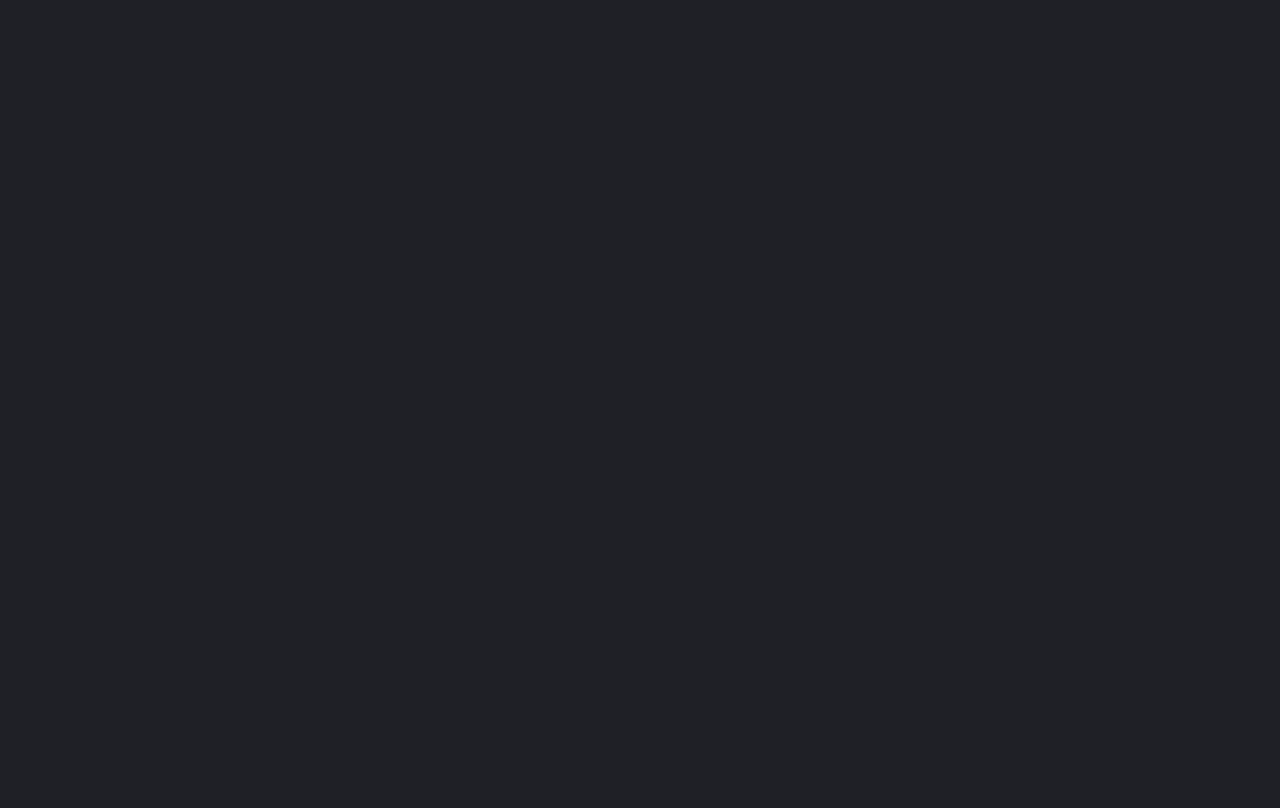
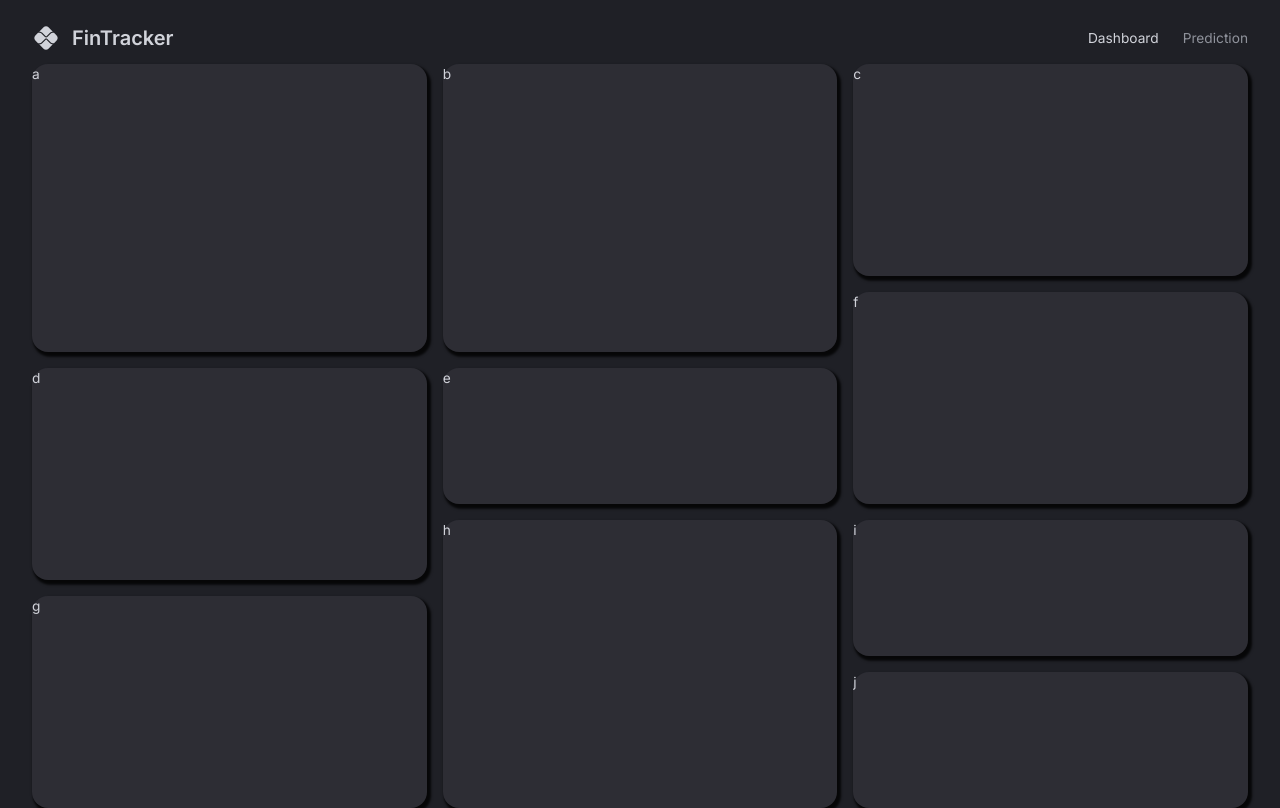
Before and after one commit to pankaj-404/MERN-Finance-Dashboard, a React (Vite) app in the folder client/: page / in a window 1280 px wide. Built offline with nearby package versions, Linux system fonts and the light colour scheme.

Commit message:
Created base structure of application

```diff
--- a/client/src/App.tsx
+++ b/client/src/App.tsx
@@ -1,15 +1,30 @@
 import { createTheme } from "@mui/material/styles";
-import { CssBaseline, ThemeProvider } from "@mui/material";
+import { Box, CssBaseline, ThemeProvider } from "@mui/material";
 import { useMemo } from "react";
 import { themeSettings } from "./theme";
+import { BrowserRouter, Routes, Route } from "react-router-dom";
+import Navbar from "@/components/Navbar";
+import Dashboard from "@/features/dashboard";
 
 function App() {
   const theme = useMemo(() => createTheme(themeSettings), []);
   return (
     <div className="app">
-      <ThemeProvider theme={theme}>
-        <CssBaseline />
-      </ThemeProvider>
+      <BrowserRouter>
+        <ThemeProvider theme={theme}>
+          <CssBaseline />
+          <Box width="100%" height="100%" padding="1rem 2rem 4rem 2rem">
+            <Navbar />
+            <Routes>
+              <Route path="/" element={<Dashboard />} />
+              <Route
+                path="/predictions"
+                element={<div>predictions page</div>}
+              />
+            </Routes>
+          </Box>
+        </ThemeProvider>
+      </BrowserRouter>
     </div>
   );
 }
--- /dev/null
+++ b/client/src/components/DashboardBox.tsx
@@ -0,0 +1,10 @@
+import { Box } from "@mui/material";
+import { styled } from "@mui/system";
+
+const DashboardBox = styled(Box)(({ theme: { palette } }) => ({
+  backgroundColor: palette.background.light,
+  borderRadius: "1rem",
+  boxShadow: "0.15rem 0.2rem 0.15rem 0.1rem rgba(0, 0, 0, .8)",
+}));
+
+export default DashboardBox;
--- /dev/null
+++ b/client/src/components/FlexBetween.tsx
@@ -0,0 +1,10 @@
+import { Box } from "@mui/material";
+import { styled } from "@mui/system";
+
+const FlexBetween = styled(Box)({
+  display: "flex",
+  justifyContent: "space-between",
+  alignItems: "center",
+});
+
+export default FlexBetween;
--- /dev/null
+++ b/client/src/components/Navbar.tsx
@@ -0,0 +1,48 @@
+import { Box, Typography, useTheme } from "@mui/material";
+import { useState } from "react";
+import { Link } from "react-router-dom";
+import FlexBetween from "@/components/FlexBetween";
+import PixIcon from "@mui/icons-material/Pix";
+
+const Navbar = () => {
+  const { palette } = useTheme();
+  const [selected, setSelected] = useState("dashboard");
+  return (
+    <FlexBetween mb="0.25rem" p="0.5rem 0rem" color={palette.grey[300]}>
+      <FlexBetween gap="0.75rem">
+        <PixIcon sx={{ fontSize: "28px" }} />
+        <Typography variant="h4" fontSize="20px">
+          FinTracker
+        </Typography>
+      </FlexBetween>
+      <FlexBetween gap="1.5rem">
+        <Box sx={{ "&:hover": { color: palette.primary[300] } }}>
+          <Link
+            to="/"
+            onClick={() => setSelected("dashboard")}
+            style={{
+              color: selected === "dashboard" ? "inherit" : palette.grey[600],
+              textDecoration: "inherit",
+            }}
+          >
+            Dashboard
+          </Link>
+        </Box>
+        <Box sx={{ "&:hover": { color: palette.primary[300] } }}>
+          <Link
+            to="/prediction"
+            onClick={() => setSelected("prediction")}
+            style={{
+              color: selected === "prediction" ? "inherit" : palette.grey[600],
+              textDecoration: "inherit",
+            }}
+          >
+            Prediction
+          </Link>
+        </Box>
+      </FlexBetween>
+    </FlexBetween>
+  );
+};
+
+export default Navbar;
--- /dev/null
+++ b/client/src/features/dashboard/index.tsx
@@ -0,0 +1,91 @@
+import DashboardBox from "@/components/DashboardBox";
+import { Box, useMediaQuery, useTheme } from "@mui/material";
+
+// eslint-disable-next-line @typescript-eslint/ban-types
+type Props = {};
+const gridLargeScreenTemplate = `
+"a b c"
+"a b c"
+"a b c"
+"a b f"
+"d e f"
+"d e f"
+"d h i"
+"g h i"
+"g h j"
+"g h j"
+`;
+const gridMediumScreenTemplate = `
+"a"
+"a"
+"a"
+"a"
+"b"
+"b"
+"b"
+"b"
+"c"
+"c"
+"c"
+"d"
+"d"
+"d"
+"e"
+"e"
+"f"
+"f"
+"f"
+"f"
+"g"
+"g"
+"g"
+"h"
+"h"
+"h"
+"h"
+"i"
+"i"
+"j"
+"j"
+`;
+
+// eslint-disable-next-line @typescript-eslint/no-unused-vars
+const Dashboard = (props: Props) => {
+  const { palette } = useTheme();
+  const isAboveMediumScreen = useMediaQuery("(min-width:1200px");
+  return (
+    <Box
+      color={palette.grey[300]}
+      width="100%"
+      height="100%"
+      display="grid"
+      gap="1rem"
+      sx={
+        isAboveMediumScreen
+          ? {
+              gridTemplateAreas: gridLargeScreenTemplate,
+              gridTemplateColumns: "repeat(3, minmax(370px, 1fr))",
+              gridTemplateRows: "repeat(10, minmax(60px, 1fr))",
+            }
+          : {
+              gridTemplateAreas: gridMediumScreenTemplate,
+              gridAutoColumns: "1fr",
+              gridAutoRows: "80px",
+            }
+      }
+    >
+      <DashboardBox gridArea="a">a</DashboardBox>
+      <DashboardBox gridArea="b">b</DashboardBox>
+      <DashboardBox gridArea="c">c</DashboardBox>
+      <DashboardBox gridArea="d">d</DashboardBox>
+      <DashboardBox gridArea="e">e</DashboardBox>
+      <DashboardBox gridArea="f">f</DashboardBox>
+      <DashboardBox gridArea="g">g</DashboardBox>
+      <DashboardBox gridArea="h">h</DashboardBox>
+      <DashboardBox gridArea="i">i</DashboardBox>
+      <DashboardBox gridArea="j">j</DashboardBox>
+    </Box>
+  );
+};
+
+export default Dashboard;
```
